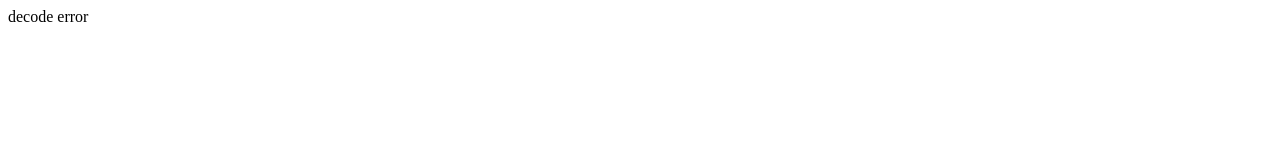
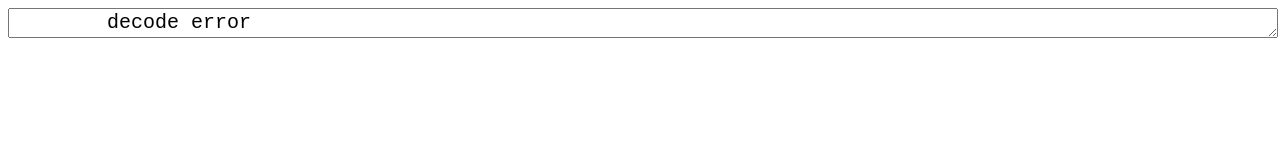
Before and after one commit to DiamondYuan/ocr, a plain HTML site: page index.html in a window 1280 px wide. Drawn offline with nearby package versions, Linux system fonts and the light colour scheme.

Commit message:
feat 优化html页面的显示效果

```diff
--- a/index.html
+++ b/index.html
@@ -7,14 +7,23 @@
     <script type="text/javascript" src="https://cdn.bootcss.com/crypto-js/3.1.9/crypto-js.js"></script>
     <title>OCR</title>
 </head>
-
+<style type="text/css">
+    #app{
+        text-align: center
+    }
+    textarea{
+        width:100%;
+        font-size: 20px;
+    }
+</style>
 <body>
 <div id="app">
-{{ocrResult}}
+    <textarea v-bind:style="{ height: ocrResultLength + 'px' }">
+        {{ocrResult}}
+    </textarea>
 </div>
 </body>
 <script>
-
     function getQueryString (name) {
         var reg = new RegExp('(^|&)' + name + '=([^&]*)(&|$)', 'i')
         var r = window.location.search.substr(1).match(reg)
@@ -24,21 +33,29 @@
 
     var app = new Vue({
         el: '#app',
+        data () {
+            return {
+                ocrResult: "",
+            }
+        },
+        mounted () {
+            try {
+                    var EncodeOCRResult = getQueryString('ocr_result')
+                    var encryptedWord = CryptoJS.enc.Base64.parse(EncodeOCRResult);
+                    this.ocrResult = CryptoJS.enc.Utf8.stringify(encryptedWord);
+                } catch (error) {
+                    this.ocrResult =  "decode error"
+            }
+        },
         computed: {
-            ocrResult: function() {
-                var EncodeOCRResult = getQueryString('ocr_result')
-                var encryptedWord;
-                var decrypted;
-                try {
-                    encryptedWord = CryptoJS.enc.Base64.parse(EncodeOCRResult); // encryptedWord via Base64.parse()
-                    decrypted = CryptoJS.enc.Utf8.stringify(encryptedWord);
-                } catch (error) {
-                    return "decode error"
-                }
-                return decrypted
+            ocrResultLength: function() {
+                return this.ocrResult.split('\n').length * 24
             }
+
         }
     })
 </script>
 
+
+
 </html>
```
